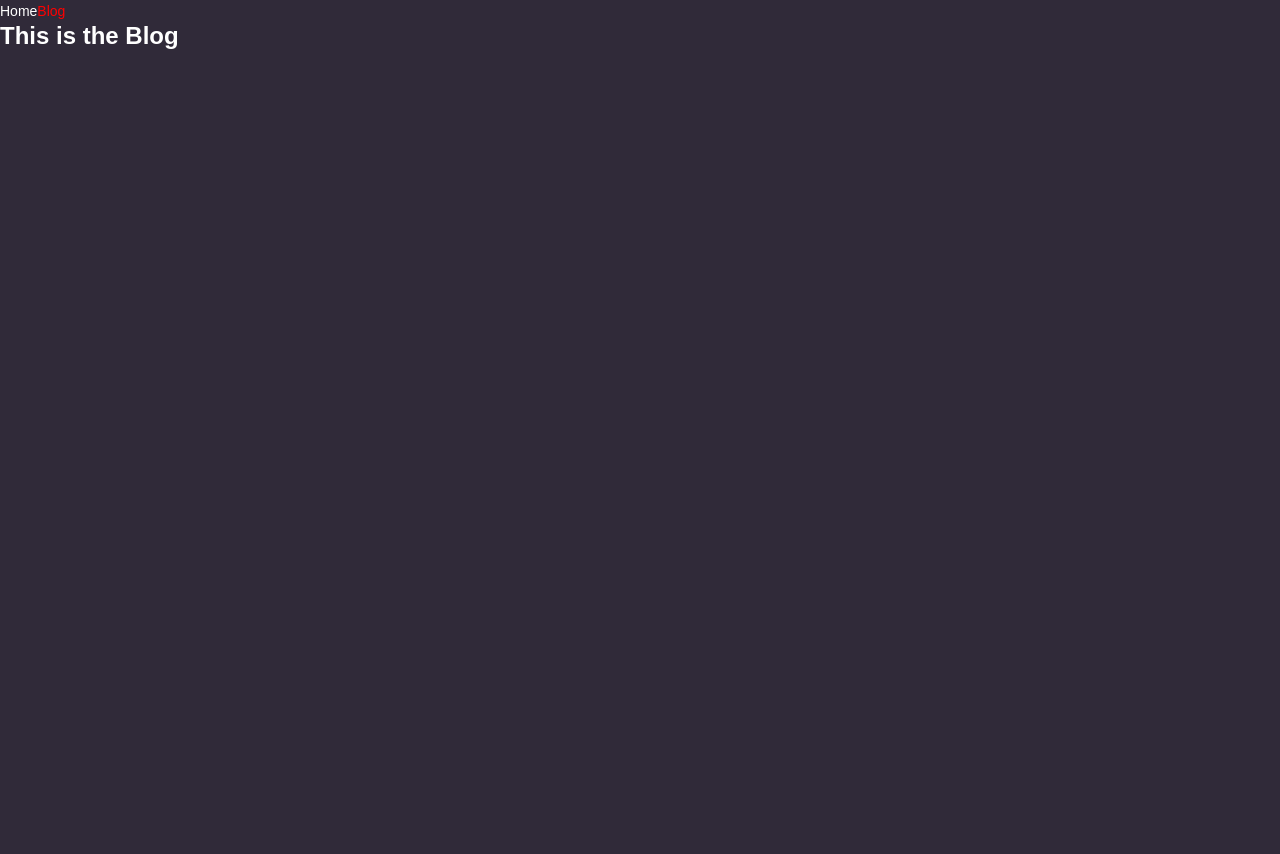
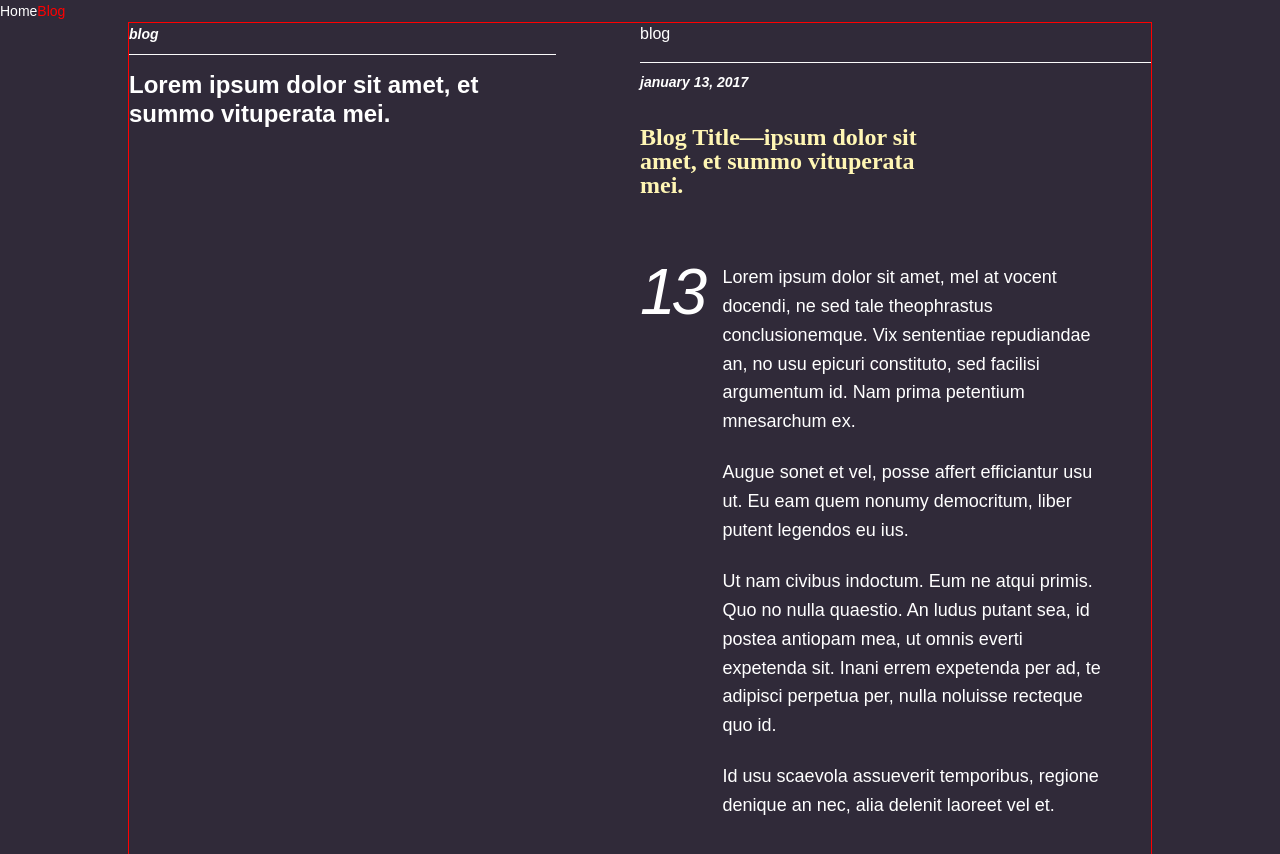
Before and after one commit to ohiosveryown/kmc-v, a Vue app: page /#/blog in a window 1280 px wide. Shown: the top 854 px of the page. Before the commit the page ends 822 px from the top, so only its background shows below. Built offline with nearby package versions, Linux system fonts and the light colour scheme.

Commit message:
Blog Layout

```diff
--- a/src/assets/styles/_main.scss
+++ b/src/assets/styles/_main.scss
@@ -7,12 +7,81 @@ body {
   color: red;
 }
 
+// layout //
 .view-container {
   position: absolute;
   height: 100%;
   width: 100%;
 }
 
+section {
+  border: 1px solid red;
+  display: flex;
+  flex-direction: column;
+  position: relative;
+  margin-left: auto;
+  margin-right: auto;
+  width: 90vw;
+  max-width: 140rem;
+  @include breakpoint(mdl) { flex-direction: row; width: 80vw; }
+}
+
+aside {
+  //border: 1px solid pink;
+  position: relative;
+  width: grid-width(12);
+  @include breakpoint(mdl) { width: grid-width(6); }
+}
+
+.aside-content {
+  position: relative;
+  @include breakpoint(mdl) { position: fixed; width: grid-width(4); }
+}
+
+main {
+  @include breakpoint(mdl) { width: grid-width(6); }
+}
+
+
+// blog styles //
+.blog-date {
+  @include breakpoint(mdl) { width: grid-width(1); margin: -0.4rem 4rem 0 0; }
+}
+
+.blog-content {
+  @include breakpoint(mdl) { width: grid-width(9); }
+}
+
+
+
+
+
+
+
+
+
+
+
+
+
+
+
+
+
+
+
+
+
+
+
+
+
+
+
+
+
+
+// transitions //
 .fade-enter {
   opacity: 0;
 }
--- /dev/null
+++ b/src/assets/styles/_utilities.scss
@@ -0,0 +1,24 @@
+// spacing //
+.mb-0 { margin-bottom: $spacing*0.5; }
+.mb-1 { margin-bottom: $spacing; }
+.mb-2 { margin-bottom: $spacing*2; }
+.mb-3 { margin-bottom: $spacing*3; }
+.mb-4 { margin-bottom: $spacing*4; }
+
+.mt-3 { margin-top: $spacing*3; }
+
+.pb-0 { padding-bottom: $spacing*0.5; }
+
+.pt-0 { padding-top: $spacing*0.5; }
+.pt-1 { padding-top: $spacing; }
+.pt-2 { padding-top: $spacing*2; }
+.pt-3 { padding-top: $spacing*3; }
+.pt-4 { padding-top: $spacing*4; }
+
+// layout //
+.flex-inline-mdl { @include breakpoint(mdl) { display: flex; } }
+
+// borders //
+.border-b { border-bottom: 1px solid $cloud; }
+.border-t { border-top: 1px solid $cloud; }
+.br-3 { border-radius: 0.3rem; }
--- /dev/null
+++ b/src/assets/styles/base.css
@@ -0,0 +1,318 @@
+/*
+ * Add the correct display in IE 9-.
+ * 1. Add the correct display in Edge, IE, and Firefox.
+ * 2. Add the correct display in IE.
+ */
+article,
+aside,
+details,
+figcaption,
+figure,
+footer,
+header,
+main,
+menu,
+nav,
+section,
+summary {
+  /* 1 */
+  display: block; }
+
+/**
+ * Add the correct display in IE 9-.
+ */
+audio,
+canvas,
+progress,
+video {
+  display: inline-block; }
+
+/**
+ * Add the correct display in iOS 4-7.
+ */
+audio:not([controls]) {
+  display: none;
+  height: 0; }
+
+/**
+ * Add the correct vertical alignment in Chrome, Firefox, and Opera.
+ */
+progress {
+  vertical-align: baseline; }
+
+/**
+ * Add the correct display in IE 10-.
+ * 1. Add the correct display in IE.
+ */
+template,
+[hidden] {
+  display: none; }
+
+/* Links
+   ========================================================================== */
+/**
+ * 1. Remove the gray background on active links in IE 10.
+ * 2. Remove gaps in links underline in iOS 8+ and Safari 8+.
+ */
+a {
+  background-color: transparent;
+  /* 1 */
+  -webkit-text-decoration-skip: objects;
+  /* 2 */ }
+
+/**
+ * Remove the outline on focused links when they are also active or hovered
+ * in all browsers (opinionated).
+ */
+a:active,
+a:hover {
+  outline-width: 0; }
+
+/**
+ * Prevent the duplicate application of `bolder` by the next rule in Safari 6.
+ */
+b,
+strong {
+  font-weight: inherit; }
+
+/**
+ * Add the correct font weight in Chrome, Edge, and Safari.
+ */
+b,
+strong {
+  font-weight: bolder; }
+
+/**
+ * Add the correct font style in Android 4.3-.
+ */
+dfn {
+  font-style: italic; }
+
+/**
+ * Correct the font size and margin on `h1` elements within `section` and
+ * `article` contexts in Chrome, Firefox, and Safari.
+ */
+h1 {
+  font-size: 2em;
+  margin: 0.67em 0; }
+
+small {
+  font-size: 80%; }
+
+img {
+  border-style: none; }
+
+svg:not(:root) {
+  overflow: hidden; }
+
+hr {
+  box-sizing: content-box;
+  /* 1 */
+  height: 0;
+  /* 1 */
+  overflow: visible;
+  /* 2 */ }
+
+*, *:before, *:after {
+  box-sizing: inherit; }
+
+html {
+  box-sizing: border-box;
+  font-size: 62.5%;
+  font-smoothing: antialiased !important;
+  text-rendering: optimizeLegibility !important;
+  overflow-x: hidden; }
+
+body {
+  color: #fff;
+  font: 300 1.4em/1.6 sans-serif;
+  overflow-x: hidden;
+  margin: 0;
+  padding: 0; }
+
+a {
+  color: inherit;
+  text-decoration: none; }
+
+h1, h2, h3, h4, h5, h6, img, ul, li, section, main, article, figure {
+  margin: 0;
+  padding: 0; }
+
+ul {
+  list-style-type: none; }
+
+li {
+  display: inline-block; }
+
+/*==========
+df  -  0-359
+xs  -  360
+sm  -  400
+md  -  700
+mdl -  1000
+lg  -  1200
+xl  -  1500
+===========*/
+.mb-0 {
+  margin-bottom: 0.8rem; }
+
+.mb-1 {
+  margin-bottom: 1.6rem; }
+
+.mb-2 {
+  margin-bottom: 3.2rem; }
+
+.mb-3 {
+  margin-bottom: 4.8rem; }
+
+.mb-4 {
+  margin-bottom: 6.4rem; }
+
+.mt-3 {
+  margin-top: 4.8rem; }
+
+.pb-0 {
+  padding-bottom: 0.8rem; }
+
+.pt-0 {
+  padding-top: 0.8rem; }
+
+.pt-1 {
+  padding-top: 1.6rem; }
+
+.pt-2 {
+  padding-top: 3.2rem; }
+
+.pt-3 {
+  padding-top: 4.8rem; }
+
+.pt-4 {
+  padding-top: 6.4rem; }
+
+@media (min-width: 1000px) {
+  .flex-inline-mdl {
+    display: flex; } }
+
+.border-b {
+  border-bottom: 1px solid #fbfbfb; }
+
+.border-t {
+  border-top: 1px solid #fbfbfb; }
+
+.br-3 {
+  border-radius: 0.3rem; }
+
+h1 {
+  font-size: 2.4rem;
+  line-height: 1.2;
+  margin-bottom: 2rem; }
+
+h2 {
+  color: #fff6b4;
+  font-size: 2.4rem;
+  line-height: 1;
+  /*font-style: italic;*/
+  font-family: '', serif; }
+
+h3 {
+  font: 1.6rem/1.4 '', sans-serif; }
+
+h4 {
+  font-size: 1.4rem;
+  font-style: italic; }
+
+p {
+  font-size: 1.8rem;
+  margin-bottom: 2.24rem; }
+
+@media (min-width: 1000px) {
+  .measure-5 {
+    max-width: 50%; } }
+
+@media (min-width: 1000px) {
+  .measure-6 {
+    max-width: 60%; } }
+
+@media (min-width: 1000px) {
+  .measure-7 {
+    max-width: 70%; } }
+
+@media (min-width: 1000px) {
+  .measure-8 {
+    max-width: 80%; } }
+
+body {
+  background: #302a39; }
+
+.router-link-active {
+  color: red; }
+
+.view-container {
+  position: absolute;
+  height: 100%;
+  width: 100%; }
+
+section {
+  border: 1px solid red;
+  display: flex;
+  flex-direction: column;
+  position: relative;
+  margin-left: auto;
+  margin-right: auto;
+  width: 90vw;
+  max-width: 140rem; }
+  @media (min-width: 1000px) {
+    section {
+      flex-direction: row;
+      width: 80vw; } }
+
+aside {
+  position: relative;
+  width: calc((100% / 12) * 12); }
+  @media (min-width: 1000px) {
+    aside {
+      width: calc((100% / 12) * 6); } }
+
+.aside-content {
+  position: relative; }
+  @media (min-width: 1000px) {
+    .aside-content {
+      position: fixed;
+      width: calc((100% / 12) * 4); } }
+
+@media (min-width: 1000px) {
+  main {
+    width: calc((100% / 12) * 6); } }
+
+@media (min-width: 1000px) {
+  .blog-date {
+    width: calc((100% / 12) * 1);
+    margin: -0.4rem 4rem 0 0; } }
+
+@media (min-width: 1000px) {
+  .blog-content {
+    width: calc((100% / 12) * 9); } }
+
+.fade-enter {
+  opacity: 0; }
+
+.fade-enter-to {
+  transition: all 800ms ease;
+  transition-delay: 400ms; }
+
+.fade-leave {
+  opacity: 1; }
+
+.fade-leave-to {
+  opacity: 0;
+  transition: all 800ms ease; }
+
+@keyframes mark-reveal {
+  0% {
+    color: #fbfbfb; }
+  30% {
+    color: rgba(251, 251, 251, 0);
+    clip-path: polygon(50% 0, 50% 0, 50% 100%, 50% 100%); }
+  100% {
+    color: rgba(251, 251, 251, 0);
+    clip-path: polygon(0 0, 100% 0, 100% 100%, 0% 100%); } }
--- a/src/assets/styles/base.scss
+++ b/src/assets/styles/base.scss
@@ -2,6 +2,7 @@
 @import 'grid';
 @import 'breakpoints';
 @import 'variables';
+@import 'utilities';
 @import 'typography';
 @import 'main';
 @import 'animations'
--- a/src/components/Blog.vue
+++ b/src/components/Blog.vue
@@ -1,13 +1,71 @@
 <!-- template -->
 <template>
+  <!-- view transition -->
   <transition name="fade">
-    <h1>This is the Blog</h1>
+
+  <div>
+
+    <!-- layout wrapper -->
+    <section>
+      <!-- aside -->
+      <aside>
+        <div class="aside-content">
+          <h4 class="border-b mb-1 pb-0">blog</h4>
+          <h1>Lorem ipsum dolor sit amet, et summo vituperata mei.</h1>
+        </div>
+      </aside>
+
+      <!-- main content -->
+      <main>
+        <!-- january 13 2017 -->
+        <article class="mb-4">
+          <h3 class="mb-1">blog</h3>
+          <!-- date -->
+          <h4 class="mb-2 pt-0 border-t">january 13, 2017</h4>
+          <!-- title -->
+          <h2 class="measure-6 mb-3">Blog Title—ipsum dolor sit amet, et summo vituperata mei.</h2>
+          <div class="flex-inline-mdl">
+            <!-- drop date -->
+            <div class="blog-date">13</div>
+            <!-- blog content -->
+            <div class="blog-content">
+              <p>Lorem ipsum dolor sit amet, mel at vocent docendi, ne sed tale theophrastus conclusionemque. Vix sententiae repudiandae an, no usu epicuri constituto, sed facilisi argumentum id. Nam prima petentium mnesarchum ex.</p>
+              <p>Augue sonet et vel, posse affert efficiantur usu ut. Eu eam quem nonumy democritum, liber putent legendos eu ius.</p>
+              <p>Ut nam civibus indoctum. Eum ne atqui primis. Quo no nulla quaestio. An ludus putant sea, id postea antiopam mea, ut omnis everti expetenda sit. Inani errem expetenda per ad, te adipisci perpetua per, nulla noluisse recteque quo id.</p>
+              <p>Id usu scaevola assueverit temporibus, regione denique an nec, alia delenit laoreet vel et.</p>
+            </div>
+          </div>
+        </article>
+
+      </main>
+
+    </section>
+
+  </div>
+
   </transition>
+
 </template>
 
 
 <!-- styles -->
 <style lang="scss" scoped>
+
+  /*
+  @import "../assets/styles/_breakpoints.scss";
+
+  .blog-date {
+    @include breakpoint(mdl) { width: grid-width(1); margin: -1rem 4rem 0 0; }
+  }
+
+  .blog-content {
+    @include breakpoint(mdl) { width: grid-width(9); }
+  }
+  */
+
+  .blog-date { font-size: 6.4rem; font-style: italic; letter-spacing: -0.4rem; }
+
+  section { min-height: 300vh; }
 
 </style>
 
--- a/src/components/Home.vue
+++ b/src/components/Home.vue
@@ -1,10 +1,7 @@
 <!-- template -->
 <template>
   <transition name="fade">
-    <div class="hello">
-      <h1>{{ msg }}</h1>
-      <h2>Essential Linksssss</h2>
-    </div>
+    <h2>Essential Linksssss</h2>
   </transition>
 </template>
 
@@ -17,12 +14,5 @@
 
 <!-- script -->
 <script>
-export default {
-  name: 'hello',
-  data () {
-    return {
-      msg: 'Welcome to Your Vue.js App'
-    }
-  }
-}
+
 </script>
```
Also changed, not shown: 1 other file (tests, documents, lock files or other folders).
